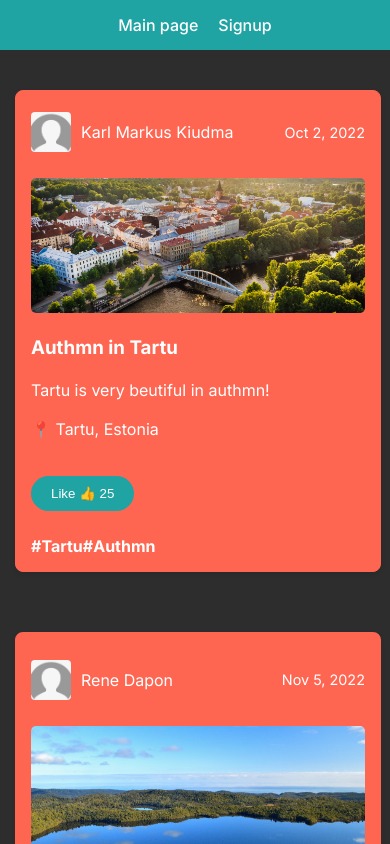
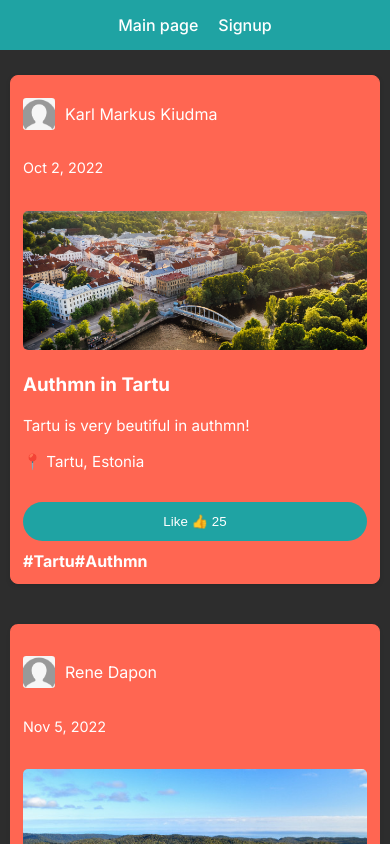
Before and after one commit to KarlKiudma/wadHW3, a Vue app: page /#/ in a window 390 px wide. Shown: the top 844 px of the page. Built offline with nearby package versions, Linux system fonts and the light colour scheme.

Commit message:
Added support for small screens

```diff
--- a/src/components/Posts.vue
+++ b/src/components/Posts.vue
@@ -159,4 +159,44 @@ methods: {
   font-weight: bold;
   margin-top: 5px;
 }
+
+@media (max-width: 600px) {
+
+.posts {
+  padding: 0 10px;
+  margin: 10px auto;
+}
+
+.post {
+  margin: 15px 0;
+  padding: 12px;
+}
+
+.post + .post {
+  margin-top: 25px;
+}
+
+.post-header {
+  flex-direction: column;
+  align-items: flex-start;
+  gap: 5px;
+}
+
+.profile-picture {
+  width: 32px;
+  height: 32px;
+}
+
+.post-content p {
+  font-size: 0.95em;
+  line-height: 1.4;
+}
+
+.like-button {
+  width: 100%;
+  text-align: center;
+  margin: 15px 0 5px 0;
+  padding: 12px 0;
+}
+}
   </style>
```
